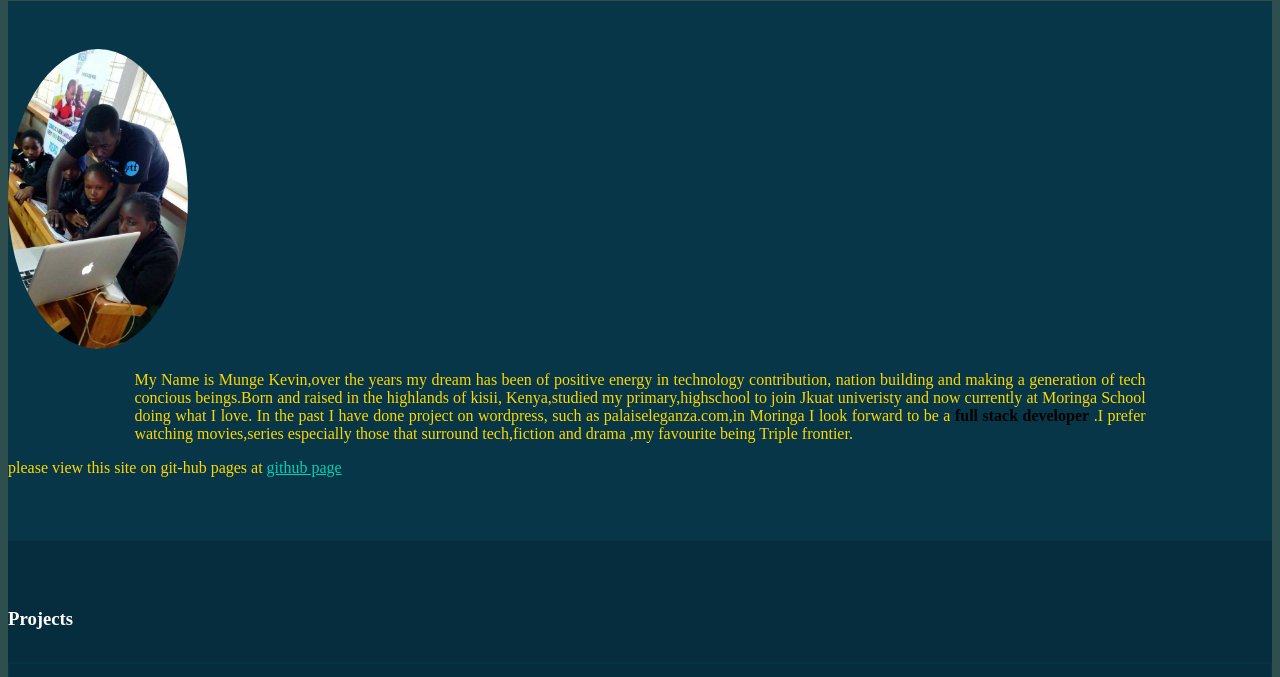
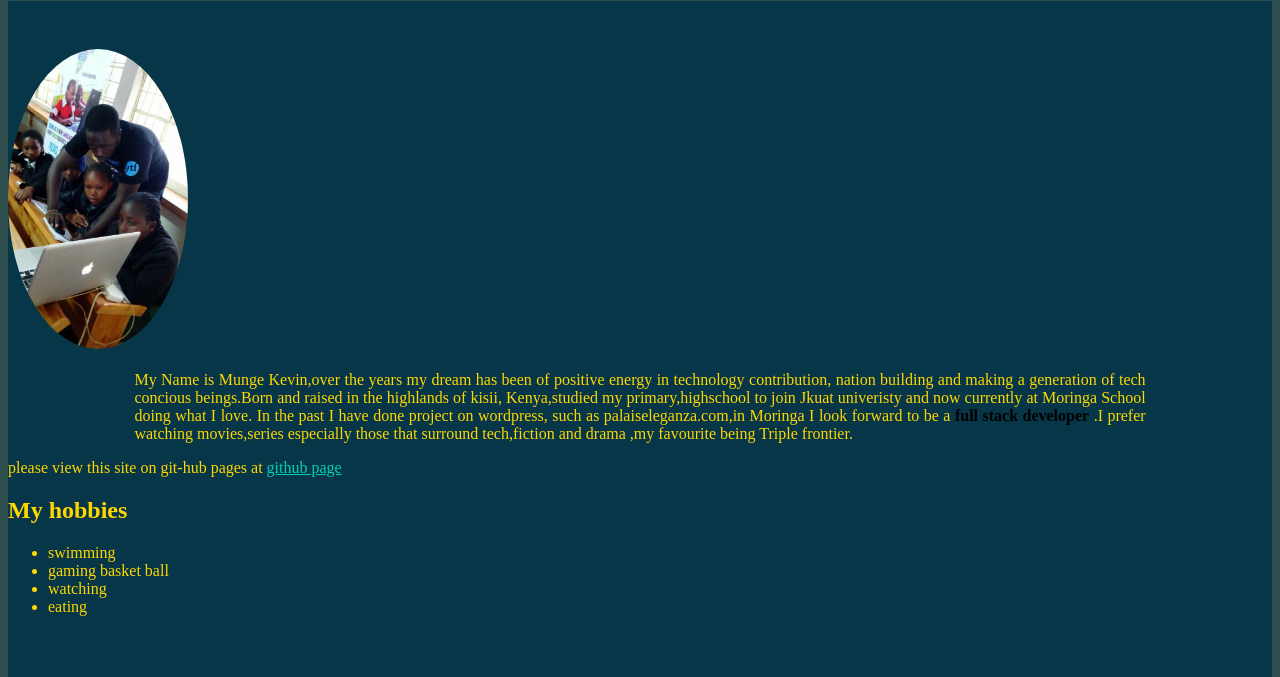
Before and after one commit to kmunge/my-portfolio, a plain HTML site: page index.html in a window 1280 px wide. Shown: the part 105-782 px from the top of the page. Drawn offline with Linux system fonts and the light colour scheme.

Commit message:
adding hobbies

```diff
--- a/index.html
+++ b/index.html
@@ -40,6 +40,15 @@
           ,my favourite being Triple frontier.
 				</p>
 				<p>please view this site on git-hub pages at <a href="https://kmunge.github.io/my-portfolio/">github page</a></p>
+			</div>
+			<div>
+				<h1>My hobbies</h1>
+					<ul>
+						<li>swimming</li>
+						<li>gaming basket ball</li>
+						<li>watching</li>
+						<li>eating</li>
+					</ul>
 			</div>
 		</section>
 
```
